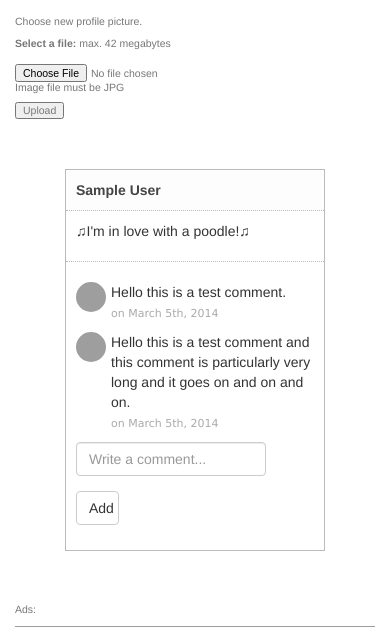
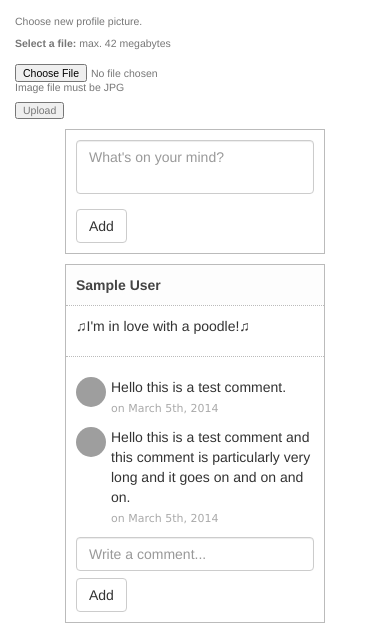
Before and after one commit to karlfloersch/friends-r-us, a Django app: template social_network/templates/home.html in a window 390 px wide. Shown: the part 434-1061 px from the top of the page. Run offline with Django 3.2, Linux system fonts and the light colour scheme; tables that the repository leaves empty hold one stand-in row (values such as "Sample post"); the template is opened without the code that fills it: values that come from a table or form of the project are taken from there, most other values are stand-ins (such as "Sample title", 1, 10 or a date in 2020); parts of the project's set-up code (start-up, migrations or seed data) failed here and were passed over; some libraries are stand-ins or nearby versions; grey boxes are pictures that could not be loaded.

Commit message:
Create page posting UI

```diff
--- a/social_network/templates/home.html
+++ b/social_network/templates/home.html
@@ -7,12 +7,13 @@
 {% endblock %}
 
 {% block content %}
+
 <div class="row">
     <div class="col-md-2">
         <div class="profile-container">
             <div class="profile-ratio"></div>
             <div class="profile-image">
-            <img src="{% with '../media/avatars/'|add:username|add:'.jpg' as image_static %}{% static image_static %}{% endwith %}?{% now u %}" class="img-responsive">
+                <img src="{% with '../media/avatars/'|add:username|add:'.jpg' as image_static %}{% static image_static %}{% endwith %}?{% now s %}" class="img-responsive">
             </div>
         </div>
         <h5>
@@ -34,7 +35,19 @@
         </small></h5>
     </div>
     <div class="col-md-8">
-
+        <div id="post-area" class="detailBox">
+            <form role="form">
+                <div class="row">
+                    <div class="col-md-10">
+                        <textarea class="form-control" id="post-box" type="text" placeholder="What's on your mind?"></textarea>
+                    </div>
+                    <div class="col-md-2">
+                        <button type="button" class="btn btn-default post-add" id="post-add">Add</button>
+                    </div>
+                </div>
+            </form>
+        </div>
+        <div id="posts">
             <div class="detailBox">
                 <div class="titleBox">
                     <label>{{ first_name }} {{ last_name }}</label>
@@ -46,7 +59,7 @@
                     <ul class="commentList">
                         <li>
                             <div class="commenterImage">
-                  <img src="http://lorempixel.com/50/50/people/6" />
+                              <img src="http://lorempixel.com/50/50/people/6">
                             </div>
                             <div class="commentText">
                                 <p class="">Hello this is a test comment.</p> <span class="date sub-text">on March 5th, 2014</span>
@@ -54,30 +67,26 @@
                         </li>
                         <li>
                             <div class="commenterImage">
-                  <img src="http://lorempixel.com/50/50/people/7" />
+                                <img src="http://lorempixel.com/50/50/people/7">
                             </div>
                             <div class="commentText">
                                 <p class="">Hello this is a test comment and this comment is particularly very long and it goes on and on and on.</p> <span class="date sub-text">on March 5th, 2014</span>
-
                             </div>
                         </li>
                     </ul>
-        <form class="form-inline" role="form">
-            <div class="form-group">
-                <input class="form-control comment-box" type="text" placeholder="Write a comment..." />
+                    <form role="form">
+                        <div class="row">
+                            <div class="col-md-10">
+                                <textarea rows="1" cols="40" class="form-control comment-box" type="text" placeholder="Write a comment..."></textarea>
                             </div>
-            <div class="form-group">
+                            <div class="col-md-2">
                                 <button type="button" class="btn btn-default comment-add">Add</button>
+                            </div>
                         </div>
                     </form>
                 </div>
             </div>
         </div>
-<div class="col-md-2">
-    <h5>
-        <small>Ads:</small>
-    </h5>
-    <img src="http://itsallfreeonline.com/wp-content/uploads/2009/10/Snuggie-Blanket.jpg" class="img-responsive">
     </div>
 </div>
 
--- a/static/css/styles.css
+++ b/static/css/styles.css
@@ -1,4 +1,25 @@
 /* Custom styles for the site */
+
+#post-area {
+    padding: 10px;
+}
+
+#post-box {
+    width: 100%;
+    resize: none;
+}
+
+#post-add {
+    margin-top: 15px;
+}
+
+.comment-box {
+    resize: none;
+}
+
+.comment-add {
+    margin-top: 7px;
+}
 
 /* Profile Image */
 .profile-container {
@@ -44,7 +65,8 @@ footer {
 
 .detailBox {
     border:1px solid #bbb;
-    margin:50px;
+    margin-top:10px; margin-left:50px;
+    margin-right:50px;
 }
 .titleBox {
     background-color:#fdfdfd;
--- a/static/js/comments.js
+++ b/static/js/comments.js
@@ -1,16 +1,33 @@
-$( document ).ready(function() {
-    "use strict";
-    $(".comment-add").click(function() {
-        var $actionBox = $(this).parent().parent().parent();
+var commentClick = function() {
+        var $actionBox = $(this).parent().parent().parent().parent();
         var $commentBox = $actionBox.find(".comment-box");
         var comment = $commentBox.val();
+        var numLikes = 5;
         if (comment === ""){
             return;
         }
         $commentBox.val('');
         var hostname = $('<a>').prop('href', url).prop('hostname');
         var url = hostname + username;
-        $actionBox.find(".commentList").append('<li> <div class="commenterImage"> <img src="../../media/avatars/' + username + '.jpg"> </div> <div class="commentText"> <p class="">' + comment + '</p> <span class="date sub-text">' + fullname + ', on ' + today + '</span> </div> </li>');
+        $actionBox.find(".commentList").append('<li> <div class="commenterImage"> <img src="../../media/avatars/' + username + '.jpg"> </div> <div class="commentText"> <p class="">' + comment + '</p> <span class="date sub-text">' + numLikes + ' Likes - <a href="#">Like</a><br>' + fullname + ', on ' + today + '</span> </div> </li>');
+};
+
+$( document ).ready(function() {
+    "use strict";
+    $(".comment-add").click(commentClick);
+
+
+    $("#post-add").click(function() {
+        var $posts = $("#posts");
+        var post = $("#post-box").val();
+        if (post === ""){
+            return;
+        }
+        $("#post-box").val('');
+        var hostname = $('<a>').prop('href', url).prop('hostname');
+        var url = hostname + username;
+        $posts.prepend('<div class="detailBox"><div class="titleBox"><label>' + fullname + '</label></div><div class="commentBox"><p class="taskDescription">' + post + '</p></div><div class="actionBox"><ul class="commentList"></ul><form role="form"><div class="row"><div class="col-md-10"><textarea rows="1" cols="40" class="form-control comment-box" type="text" placeholder="Write a comment..."></textarea></div><div class="col-md-2"><button type="button" class="btn btn-default comment-add">Add</button></div></div></form></div></div>');
+        $(".comment-add").click(commentClick);
     });
 
 });
```
Also changed, not shown: media/avatars/user.jpg. Lines whose indentation alone changed are shown as unchanged.
